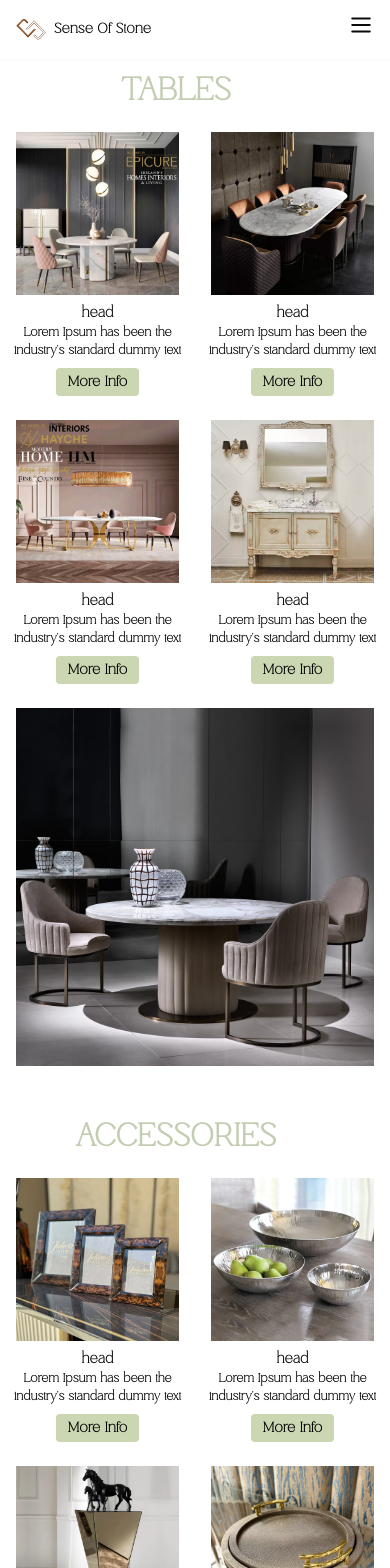
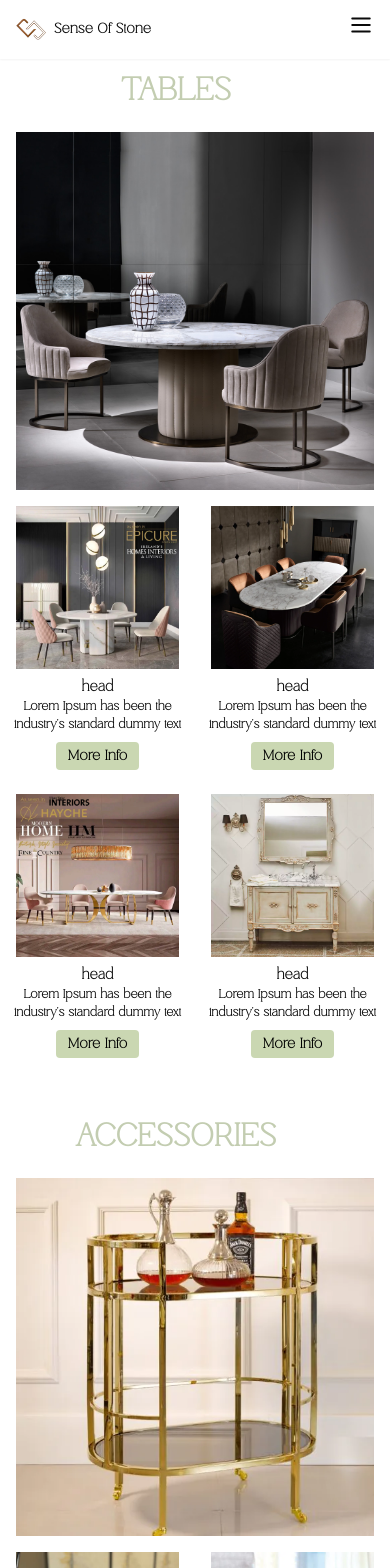
Before and after one commit to sorez94/developing-sos, a Next.js app: page /en/product in a window 390 px wide. Shown: the top 1568 px of the page. Built offline with nearby package versions, Linux system fonts and the light colour scheme.

Commit message:
product page

```diff
--- a/app/[locale]/product/page.tsx
+++ b/app/[locale]/product/page.tsx
@@ -54,7 +54,16 @@ const ProductSection = ({title, mainImage, subImages, path}) => {
             </Link>
 
             <div className="flex flex-col md:flex-row">
-                <div className="md:w-1/2 w-full flex flex-wrap">
+                {/* main image comes first on mobile */}
+                <div className="md:w-1/2 w-full order-1 md:order-2">
+                    <Link href={`/${locale}/product/${path}`}>
+                        <img src={`/images/products/${path}/${mainImage}`}
+                             className="w-full h-full object-cover px-4 md:pl-10 md:pr-14 mb-4 md:mb-0"/>
+                    </Link>
+                </div>
+
+                {/* sub images come second on mobile */}
+                <div className="md:w-1/2 w-full flex flex-wrap order-2 md:order-1">
                     {subImages.map((img, idx) => (
                         <div key={idx} className="w-1/2 flex flex-col mb-4">
                             <img src={`/images/products/${path}/${img}`} alt=""
@@ -63,7 +72,7 @@ const ProductSection = ({title, mainImage, subImages, path}) => {
                                 <p className='text-[14px] font-black'>head</p>
                                 <p className='text-[12px]'>Lorem Ipsum has been the industry's standard dummy text</p>
                                 <button
-                                    className="mt-2 text-sm text-black hover:text-white  bg-[rgb(202,215,178)] px-3 py-1 rounded hover:bg-green-700"
+                                    className="mt-2 text-sm text-black hover:text-white bg-[rgb(202,215,178)] px-3 py-1 rounded hover:bg-green-700"
                                     onClick={() => openModal(img)}
                                 >
                                     More Info
@@ -72,13 +81,8 @@ const ProductSection = ({title, mainImage, subImages, path}) => {
                         </div>
                     ))}
                 </div>
-                <div className="md:w-1/2 w-full">
-                    <Link href={`/${locale}/product/${path}`}>
-                        <img src={`/images/products/${path}/${mainImage}`}
-                             className="w-full h-full object-cover px-4 md:pl-10 md:pr-14 mb-4 md:mb-0"/>
-                    </Link>
-                </div>
             </div>
+
 
             <ProductModal
                 isOpen={modalOpen}
```
